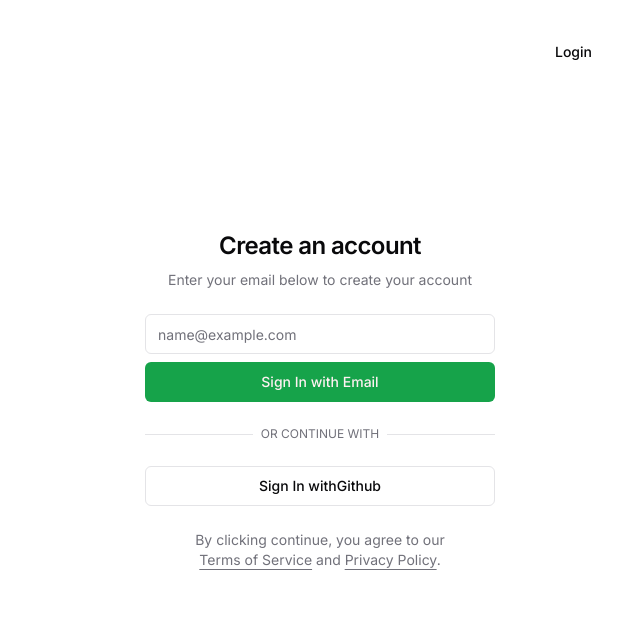
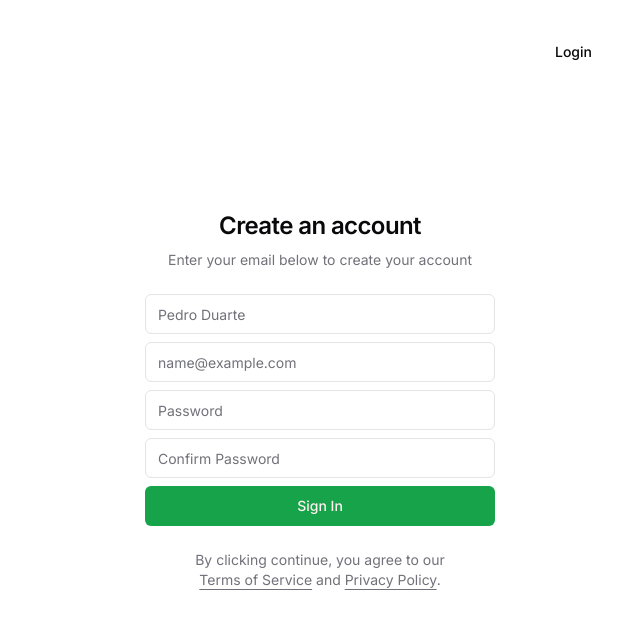
Before and after one commit to OsegoTech/AgriSolve, a Next.js app in the folder frontend/: page /register in a window 1280 px wide. Shown: the top 626 px of the page, without its empty margins (640-1280 px from the left). Built offline with nearby package versions, Linux system fonts and the light colour scheme.

Commit message:
Updated Auth Forms validations

```diff
--- a/frontend/src/app/(auth)/login/page.tsx
+++ b/frontend/src/app/(auth)/login/page.tsx
@@ -3,7 +3,7 @@ import Link from "next/link"
 
 import { cn } from "@/lib/utils"
 import { buttonVariants } from "@/components/ui/button"
-import { UserAuthForm } from "@/components/forms/user-auth-form"
+import {  UserSignInAuthForm } from "@/components/forms/user-auth-form"
 
 export const metadata: Metadata = {
   title: "Login",
@@ -34,7 +34,7 @@ export default function LoginPage() {
             Enter your email to sign in to your account
           </p>
         </div>
-        <UserAuthForm />
+        <UserSignInAuthForm />
         <p className="px-8 text-center text-sm text-muted-foreground">
           <Link
             href="/register"
--- a/frontend/src/app/(auth)/register/page.tsx
+++ b/frontend/src/app/(auth)/register/page.tsx
@@ -2,7 +2,7 @@ import Link from 'next/link'
 
 import { cn } from '@/lib/utils'
 import { buttonVariants } from '@/components/ui/button'
-import { UserAuthForm } from '@/components/forms/user-auth-form'
+import {  UserRegisterAuthForm } from '@/components/forms/user-auth-form'
 
 export const metadata = {
   title: 'Create an account',
@@ -32,7 +32,7 @@ export default function RegisterPage() {
               Enter your email below to create your account
             </p>
           </div>
-          <UserAuthForm />
+          <UserRegisterAuthForm />
           <p className='px-8 text-center text-sm text-muted-foreground'>
             By clicking continue, you agree to our{' '}
             <Link
--- a/frontend/src/components/forms/user-auth-form.tsx
+++ b/frontend/src/components/forms/user-auth-form.tsx
@@ -1,24 +1,25 @@
-"use client"
+'use client'
 
-import * as React from "react"
-import { useSearchParams } from "next/navigation"
-import { zodResolver } from "@hookform/resolvers/zod"
-import { signIn } from "next-auth/react"
-import { useForm } from "react-hook-form"
-import * as z from "zod"
+import * as React from 'react'
+import { useSearchParams } from 'next/navigation'
+import { zodResolver } from '@hookform/resolvers/zod'
+import { signIn } from 'next-auth/react'
+import { useForm } from 'react-hook-form'
+import * as z from 'zod'
 
-import { cn } from "@/lib/utils"
-import { userAuthSchema } from "@/lib/validations/auth"
-import { buttonVariants } from "@/components/ui/button"
-import { Input } from "@/components/ui/input"
-import { Label } from "@/components/ui/label"
-import { toast } from "@/components/ui/use-toast"
+import { cn } from '@/lib/utils'
+import { userAuthSchema, userRegisterSchema } from '@/lib/validations/auth'
+import { buttonVariants } from '@/components/ui/button'
+import { Input } from '@/components/ui/input'
+import { Label } from '@/components/ui/label'
+import { toast } from '@/components/ui/use-toast'
 
 interface UserAuthFormProps extends React.HTMLAttributes<HTMLDivElement> {}
 
 type FormData = z.infer<typeof userAuthSchema>
+type RegisterFormData = z.infer<typeof userRegisterSchema>
 
-export function UserAuthForm({ className, ...props }: UserAuthFormProps) {
+export function UserSignInAuthForm({ className, ...props }: UserAuthFormProps) {
   const {
     register,
     handleSubmit,
@@ -27,92 +28,219 @@ export function UserAuthForm({ className, ...props }: UserAuthFormProps) {
     resolver: zodResolver(userAuthSchema),
   })
   const [isLoading, setIsLoading] = React.useState<boolean>(false)
-  const [isGitHubLoading, setIsGitHubLoading] = React.useState<boolean>(false)
+  const [isGitHubLoading] = React.useState<boolean>(false)
   const searchParams = useSearchParams()
 
   async function onSubmit(data: FormData) {
     setIsLoading(true)
 
-    const signInResult = await signIn("email", {
+    const signInResult = await signIn('email', {
       email: data.email.toLowerCase(),
       redirect: false,
-      callbackUrl: searchParams?.get("from") || "/dashboard",
+      callbackUrl: searchParams?.get('from') || '/dashboard',
     })
 
     setIsLoading(false)
 
     if (!signInResult?.ok) {
       return toast({
-        title: "Something went wrong.",
-        description: "Your sign in request failed. Please try again.",
-        variant: "destructive",
+        title: 'Something went wrong.',
+        description: 'Your sign in request failed. Please try again.',
+        variant: 'destructive',
       })
     }
 
     return toast({
-      title: "Check your email",
-      description: "We sent you a login link. Be sure to check your spam too.",
+      title: 'Check your email',
+      description: 'We sent you a login link. Be sure to check your spam too.',
     })
   }
 
   return (
-    <div className={cn("grid gap-6", className)} {...props}>
+    <div className={cn('grid gap-6', className)} {...props}>
       <form onSubmit={handleSubmit(onSubmit)}>
-        <div className="grid gap-2">
-          <div className="grid gap-1">
-            <Label className="sr-only" htmlFor="email">
+        <div className='grid gap-2'>
+          <div className='grid gap-1'>
+            <Label className='sr-only' htmlFor='email'>
               Email
             </Label>
             <Input
-              id="email"
-              placeholder="name@example.com"
-              type="email"
-              autoCapitalize="none"
-              autoComplete="email"
-              autoCorrect="off"
+              id='email'
+              placeholder='name@example.com'
+              type='email'
+              autoCapitalize='none'
+              autoComplete='email'
+              autoCorrect='off'
               disabled={isLoading || isGitHubLoading}
-              {...register("email")}
+              {...register('email')}
             />
             {errors?.email && (
-              <p className="px-1 text-xs text-red-600">
+              <p className='px-1 text-xs text-red-600'>
                 {errors.email.message}
               </p>
             )}
           </div>
+
+          <div className='grid gap-1'>
+            <Label className='sr-only' htmlFor='password'>
+              Password
+            </Label>
+            <Input
+              id='password'
+              placeholder='Password'
+              type='password'
+              autoCapitalize='none'
+              autoCorrect='off'
+              disabled={isLoading || isGitHubLoading}
+              {...register('password')}
+            />
+            {errors?.password && (
+              <p className='px-1 text-xs text-red-600'>
+                {errors.password.message}
+              </p>
+            )}
+          </div>
+
           <button className={cn(buttonVariants())} disabled={isLoading}>
-            {isLoading && (
-            <p>Loading ....</p>
-            )}
+            {isLoading && <p>Loading ....</p>}
             Sign In with Email
           </button>
         </div>
       </form>
-      <div className="relative">
-        <div className="absolute inset-0 flex items-center">
-          <span className="w-full border-t" />
-        </div>
-        <div className="relative flex justify-center text-xs uppercase">
-          <span className="bg-background px-2 text-muted-foreground">
-            Or continue with
-          </span>
-        </div>
-      </div>
-      <button
-        type="button"
-        className={cn(buttonVariants({ variant: "outline" }))}
-        onClick={() => {
-          setIsGitHubLoading(true)
-          signIn("github")
-        }}
-        disabled={isLoading || isGitHubLoading}
-      >
-        {isGitHubLoading ? (
-        <p>Loading ....</p>
-        ) : (
-        <p>Sign In with</p>
-        )}{" "}
-        Github
-      </button>
     </div>
   )
 }
+
+export function UserRegisterAuthForm({
+  className,
+  ...props
+}: UserAuthFormProps) {
+  const {
+    register,
+    handleSubmit,
+    formState: { errors },
+  } = useForm<RegisterFormData>({
+    resolver: zodResolver(userRegisterSchema),
+  })
+  const [isLoading, setIsLoading] = React.useState<boolean>(false)
+  const [isGitHubLoading] = React.useState<boolean>(false)
+  const searchParams = useSearchParams()
+
+  async function onSubmit(data: FormData) {
+    setIsLoading(true)
+
+    const signInResult = await signIn('email', {
+      email: data.email.toLowerCase(),
+      redirect: false,
+      callbackUrl: searchParams?.get('from') || '/dashboard',
+    })
+
+    setIsLoading(false)
+
+    if (!signInResult?.ok) {
+      return toast({
+        title: 'Something went wrong.',
+        description: 'Your sign in request failed. Please try again.',
+        variant: 'destructive',
+      })
+    }
+
+    return toast({
+      title: 'Check your email',
+      description: 'We sent you a login link. Be sure to check your spam too.',
+    })
+  }
+
+  return (
+    <div className={cn('grid gap-6', className)} {...props}>
+      <form onSubmit={handleSubmit(onSubmit)}>
+        <div className='grid gap-2'>
+          <div className='grid gap-1'>
+            <Label className='sr-only' htmlFor='name'>
+              Name
+            </Label>
+            <Input
+              id='name'
+              placeholder='Pedro Duarte'
+              type='text'
+              autoCapitalize='none'
+              autoComplete='name'
+              autoCorrect='off'
+              disabled={isLoading || isGitHubLoading}
+              {...register('name')}
+            />
+            {errors?.name && (
+              <p className='px-1 text-xs text-red-600'>{errors.name.message}</p>
+            )}
+          </div>
+
+          <div className='grid gap-1'>
+            <Label className='sr-only' htmlFor='email'>
+              Email
+            </Label>
+            <Input
+              id='email'
+              placeholder='name@example.com'
+              type='email'
+              autoCapitalize='none'
+              autoComplete='email'
+              autoCorrect='off'
+              disabled={isLoading || isGitHubLoading}
+              {...register('email')}
+            />
+            {errors?.email && (
+              <p className='px-1 text-xs text-red-600'>
+                {errors.email.message}
+              </p>
+            )}
+          </div>
+
+          <div className='grid gap-1'>
+            <Label className='sr-only' htmlFor='password'>
+              Password
+            </Label>
+            <Input
+              id='password'
+              placeholder='Password'
+              type='password'
+              autoCapitalize='none'
+              autoCorrect='off'
+              disabled={isLoading || isGitHubLoading}
+              {...register('password')}
+            />
+            {errors?.password && (
+              <p className='px-1 text-xs text-red-600'>
+                {errors.password.message}
+              </p>
+            )}
+          </div>
+
+          <div className='grid gap-1'>
+            <Label className='sr-only' htmlFor='confirm-password'>
+              Confirm Password
+            </Label>
+            <Input
+              id='confirm-password'
+              placeholder='Confirm Password'
+              type='password'
+              autoCapitalize='none'
+              autoCorrect='off'
+              disabled={isLoading}
+              {...register('confirmPassword')}
+            />
+            {errors?.confirmPassword && (
+              <p className='px-1 text-xs text-red-600'>
+                {errors.confirmPassword.message}
+              </p>
+            )}
+          </div>
+
+          <button className={cn(buttonVariants())} disabled={isLoading}>
+            {isLoading && <p>Loading ....</p>}
+            Sign In
+          </button>
+        </div>
+      </form>
+    </div>
+  )
+}
--- a/frontend/src/lib/validations/auth.ts
+++ b/frontend/src/lib/validations/auth.ts
@@ -1,5 +1,13 @@
-import * as z from "zod"
+import * as z from 'zod'
 
 export const userAuthSchema = z.object({
   email: z.string().email(),
+  password: z.string().min(8),
 })
+
+export const userRegisterSchema = z.object({
+  name: z.string().min(1),
+  email: z.string().email(),
+  password: z.string().min(8),
+  confirmPassword: z.string().min(8),
+})
```
